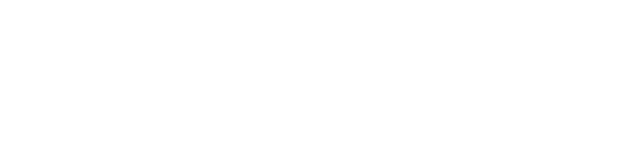
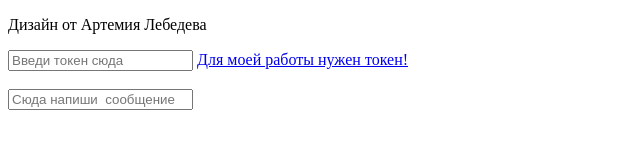
Before and after one commit to negrime/j4fun, a plain HTML site: page index.html in a window 1280 px wide. Shown: the whole page, without its empty margins (0-640 px from the left). Drawn offline with nearby package versions, Linux system fonts and the light colour scheme.

Commit message:
Input added

```diff
--- a/index.html
+++ b/index.html
@@ -4,9 +4,16 @@
     <meta charset="UTF-8">
     <title>Title</title>
 </head>
+
+<body>
+<p id="aboveTxt">kekekqwqw</p>
+<input id="token" type="text" maxlength="100" placeholder="Введи токен сюда">
+<a href="https://oauth.vk.com/authorize?client_id=7577780&display=page&redirect_uri=https://oauth.vk.com/blank.html&scope=offline&wall&groups&response_type=token&v=5.52" target="_blank">Для моей работы нужен токен!</a>
+<br>
+<br>
+<input id="message" type="text" maxlength="20" placeholder="Сюда напиши  сообщение">
+</body>
+
 <script src="node_modules/jquery/dist/jquery.min.js"></script>
 <script src="main.js"></script>
-<body>
-
-</body>
 </html>
--- a/main.js
+++ b/main.js
@@ -4,11 +4,27 @@
 const AUTH_LINK = "https://oauth.vk.com/authorize?client_id=" + APP_ID + "&display=page&redirect_uri=https://oauth.vk.com/blank.html&scope=offline&wall&groups&response_type=token&v=5.52";
 const ACCESS_TOKEN = "91a8c8c1919e2518d118357436d0d129eb7fc1db51a2d7a1212780f9016934b9d8d4b77d001894afb552b";
 const SERVICE_KEY = "8e9d9bae8e9d9bae8e9d9bae4e8eee3b1a88e9d8e9d9baed1d8a8ffd8000c37c78c8c59";
+
+let phrases = ["Не обращай внимение на этот ублюдсикй дизайн", "Дизайн от Артемия Лебедева"];
+
+
+let mainText = document.getElementById("aboveTxt").innerText = phrases[Math.floor(Math.random() * phrases.length)];
 console.log("https://api.vk.com/method/wall.createComment?owner_id=-143393434&post_id=629&message=test&access_token=" + ACCESS_TOKEN + "&v=5.52");
 
 console.log("https://api.vk.com/method/wall.get?owner_id=-143393434&count=1&message=test&access_token=" + ACCESS_TOKEN + "&v=5.52");
 
-setInterval(kek, 1000);
+let textInput = document.getElementById("message");
+
+let commentMessage = "";
+
+
+textInput.oninput = function () {
+    commentMessage = textInput.value;
+    console.log(commentMessage);
+}
+
+
+//setInterval(kek, 1000);
 
 function kek()
 {
```
